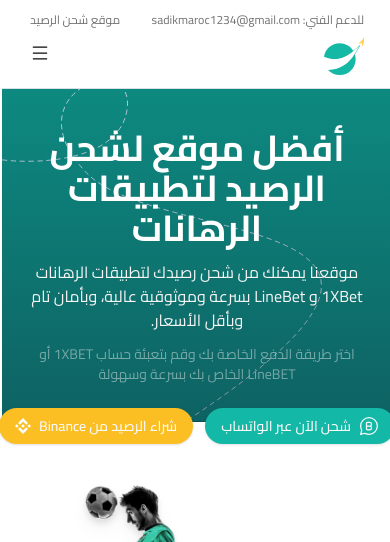
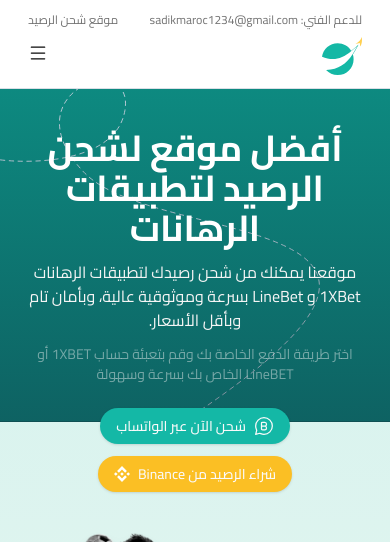
Before and after one commit to redaezziani/xbet, a Next.js app: page / in a window 390 px wide. Shown: the top 542 px of the page. Built offline with nearby package versions, Linux system fonts and the light colour scheme; a web font is replaced by a local one.

Commit message:
chore: Update UI with Arabic translations and fix button styling

```diff
--- a/src/app/page.tsx
+++ b/src/app/page.tsx
@@ -11,6 +11,7 @@
 export default function Home() {
   return (
     <main className='relative flex min-h-screen flex-col items-center justify-start gap-2'>
+        <div className="w-full left-0 top-0 z-0 h-full min-h-screen bg-gradient-to-b from-primary/20 via-amber-100/20 to-transparent absolute "/>
       <Header />
       <Layer />
       <MainSection />
--- a/src/app/usage/page.tsx
+++ b/src/app/usage/page.tsx
@@ -19,7 +19,8 @@
         >
             ارسل رسالة إلى رقم الواتساب الخاص بالمالك ثم اختر نوع الخدمة التي تريدها واختر البنك المفضل لديك.
         </p>
-        <div className="w-80  aspect-[9/16] h-auto bordre border-slate-400/35 rounded-md overflow-hidden bg-slate-50">
+        <div className="w-80  aspect-[9/16] h-auto bordre border-slate-400 rounded-md overflow-hidden bg-slate-50">
+        <img src='/usage/image-1.jpg' className=' w-full contrast-125 aspect-auto object-contain'/>
         </div>
         <div className="flex flex-wrap gap-2 justify-center items-center">
             <WtsBtn/>
--- a/src/components/page-ui/bnc-btn.tsx
+++ b/src/components/page-ui/bnc-btn.tsx
@@ -8,7 +8,7 @@
 
   return (
     <Link href={url}>
-      <Button className='flex w-fit items-center justify-center gap-2 rounded-full bg-amber-400 hover:bg-amber-500/70'>
+      <Button className='flex select-none w-fit items-center justify-center gap-2 rounded-full bg-amber-400 hover:bg-amber-500/70'>
       شراء الرصيد من Binance
         <svg
           className='h-4 w-4 text-white'
--- a/src/components/page-ui/main-section.tsx
+++ b/src/components/page-ui/main-section.tsx
@@ -14,7 +14,7 @@
           initial={{ opacity: 0, y: 50 }}
           animate={{ opacity: 1, y: 0 }}
           transition={{ duration: 0.5 }}
-          className='text-4xl font-bold text-white'
+          className='text-4xl font-bold relative text-white'
         >
           أفضل موقع لشحن الرصيد لتطبيقات الرهانات
         </motion.h1>
@@ -39,7 +39,7 @@
           initial={{ opacity: 0, y: 50 }}
           animate={{ opacity: 1, y: 0 }}
           transition={{ duration: 0.5, delay: 0.4 }}
-          className='mt-3 flex w-full items-center justify-center gap-3 md:justify-start'
+          className='mt-3 flex flex-wrap w-full items-center justify-center gap-3 md:justify-start'
         >
           <WtsBtn />
          <BinanceBtn />
--- a/src/components/page-ui/service-section.tsx
+++ b/src/components/page-ui/service-section.tsx
@@ -21,7 +21,8 @@
   ];
 
   return (
-    <div className='mt-10 flex w-full max-w-7xl flex-col items-center justify-center gap-3'>
+    <div className='mt-10 flex overflow-x-hidden w-full max-w-7xl flex-col items-center justify-center gap-3 z-0'>
+
       <div className='flex flex-col items-center justify-center gap-2'>
         <h2 className='text-2xl font-bold text-primary'>خدماتنا</h2>
         <p className='text-center text-slate-400'>
--- a/src/components/page-ui/wts-btn.tsx
+++ b/src/components/page-ui/wts-btn.tsx
@@ -11,7 +11,7 @@
 
   return (
     <Link href={url}>
-      <Button className='flex w-fit items-center justify-center gap-2 rounded-full bg-teal-500'>
+      <Button className='flex select-none w-fit items-center justify-center gap-2 rounded-full bg-teal-500'>
         <svg
           xmlns='http://www.w3.org/2000/svg'
           viewBox='0 0 24 24'
```
Also changed, not shown: public/usage/image-1.jpg (added).
